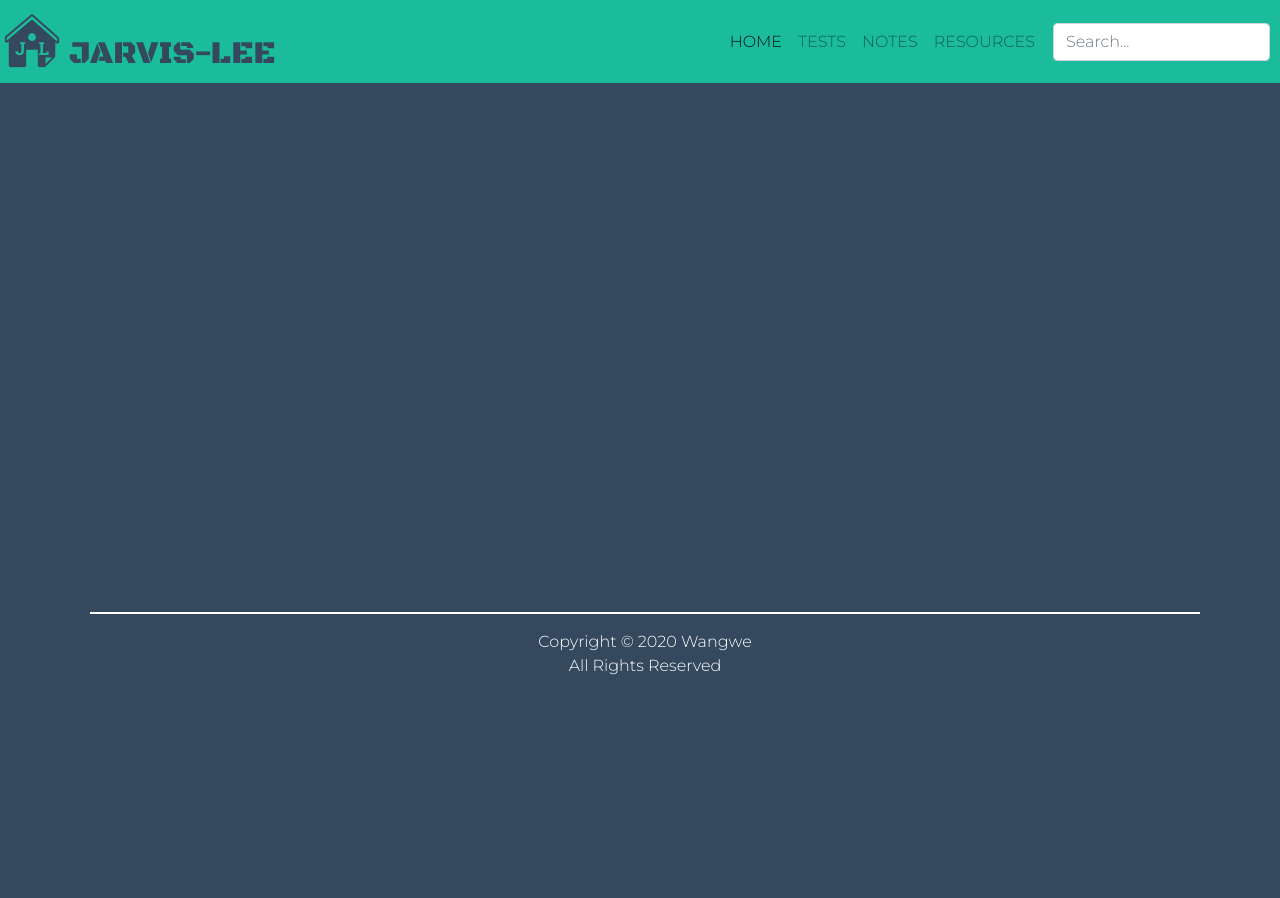
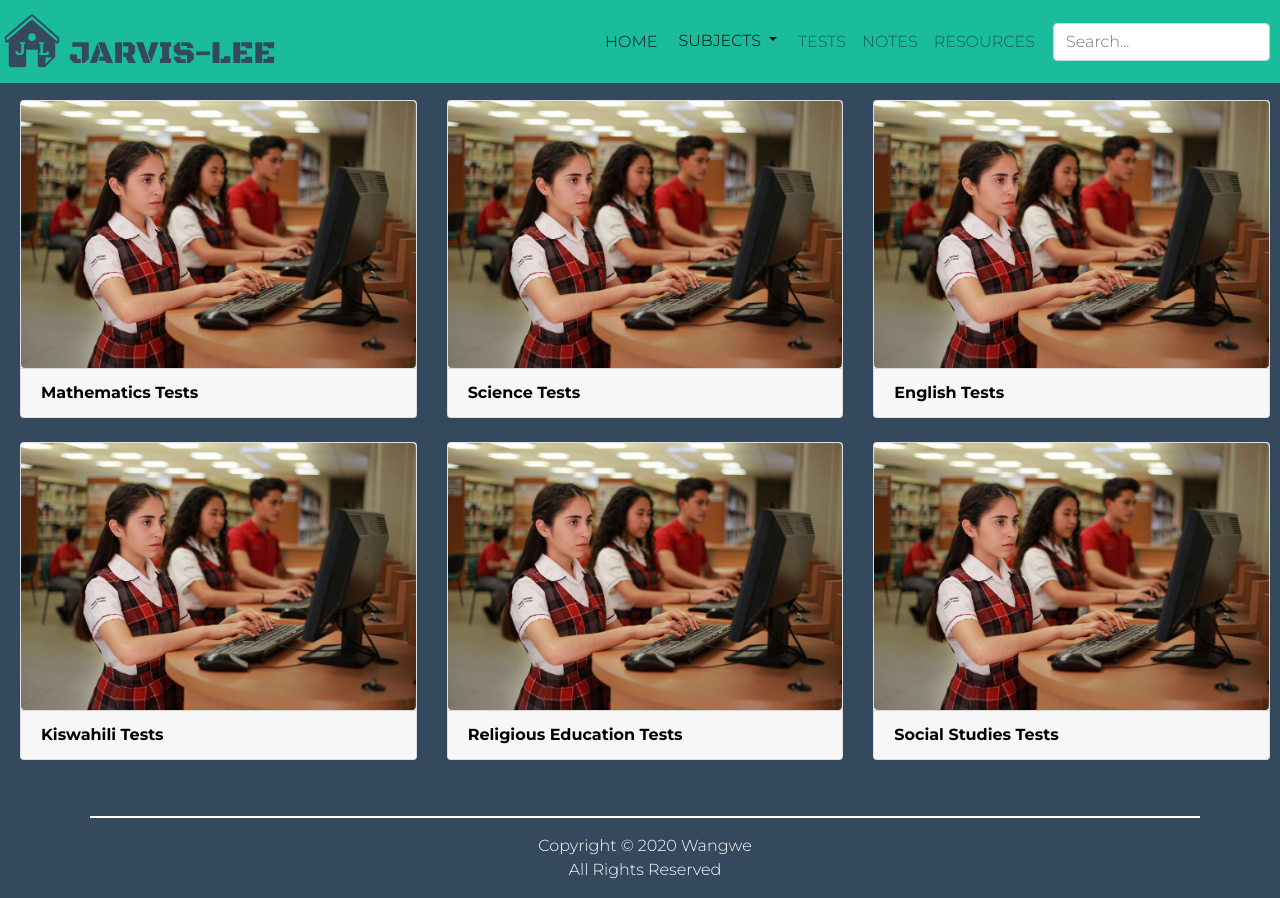
Before and after one commit to wwangwe/Jarvis-Lee, a Django app: page /tests/ in a window 1280 px wide. Before the commit the page ends 675 px from the top, so only its background shows below. Run offline with Django 3.2, Linux system fonts and the light colour scheme; data comes from the database, SQL or seed files in the repository; both versions use the stored data as it was after the commit; some libraries are stand-ins or nearby versions.

Commit message:
Finished base template for subjects and re introduced dropdown for subjects on landing page

```diff
--- a/learn/static/css/style.css
+++ b/learn/static/css/style.css
@@ -53,6 +53,10 @@ hr {
     box-shadow: 0 0 0 0.2rem rgba(52, 73, 94, 0.375) !important;
 }
 
+.card {
+    color: #000000 !important;
+}
+
 /* Navigation Bar */
 nav {
     padding: 0px !important;
@@ -85,8 +89,15 @@ nav {
     border-radius: 5px;
 }
 
-.dropdown-item:hover {
+.dropdown a.btn {
+    color: #000000 !important;
+}
+
+.dropdown-item:hover,
+.dropdown a.btn:hover {
     background-color: #34495E !important;
+    color: #ffffff !important;
+
 }
 
 /* Dropdown on hover */
@@ -129,8 +140,31 @@ nav {
 ------------------------INDEX PAGE------------------------------
 ===================================================================
 */
-img.students,
-img.kids {
-    height: auto;
-    margin: auto;
+/* img.students, */
+/* img.kids { */
+    /* height: auto; */
+    /* margin: auto; */
+/* } */
+
+img.img-hover:hover{
+    opacity: 0.8;
+    transform: scale(1.0125);
 }
+.overlay {
+    opacity: 0;
+  }
+
+  .card:hover .overlay {
+    opacity: 1;
+  }
+
+  .text {
+    color: #1ABC9C !important;
+    position: absolute;
+    top: 50%;
+    left: 50%;
+    -webkit-transform: translate(-50%, -50%);
+    -ms-transform: translate(-50%, -50%);
+    transform: translate(-50%, -50%);
+    text-align: center;
+  }
--- a/learn/templates/learn/base.html
+++ b/learn/templates/learn/base.html
@@ -46,10 +46,10 @@
                         <span class="sr-only">(current)</span>
                     </a>
                 </li>
-                <!-- <li class="nav-item">
+                <li class="nav-item">
                     <div class="dropdown">
-                            <a class="btn dropdown-toggle" href="#" role="button" id="dropdownMenu"
-                                data-toggle="dropdown" aria-haspopup="true" aria-expanded="false">
+                        <a class="btn dropdown-toggle" href="#" role="button" id="dropdownMenu" data-toggle="dropdown"
+                            aria-haspopup="true" aria-expanded="false">
                             Subjects
                         </a>
 
@@ -59,7 +59,7 @@
                             {% endfor %}
                         </div>
                     </div>
-                    </li> -->
+                </li>
                 <li class="nav-item">
                     <a class="nav-link" href="{% url 'learn:tests' %}">Tests</a>
                 </li>
@@ -80,6 +80,9 @@
     </nav>
     <div style="min-height: 480px;">
         {% block landing %}
+        {% endblock %}
+
+        {% block subjects %}
         {% endblock %}
     </div>
     <!-- Footer -->
--- a/learn/templates/learn/index.html
+++ b/learn/templates/learn/index.html
@@ -5,7 +5,7 @@
 {% block landing %}
 <div class="row">
     <div class="col-sm-6">
-        <img src="{% static 'img/students-on-computer.jpg' %}" alt="" srcset="" class="rounded img-fluid students">
+        <img src="{% static 'img/students-on-computer.jpg' %}" alt="" srcset="" class="rounded img-fluid">
     </div>
     <div class="col-sm-6">
         <h1><b>If you can learn, <br> you can do anything! </b></h1>
--- a/learn/templates/learn/notes.html
+++ b/learn/templates/learn/notes.html
@@ -1 +1,5 @@
-{% extends 'learn/base.html' %}
+{% extends 'learn/subjects_base.html' %}
+
+{% block cont %}
+Notes
+{% endblock %}
--- a/learn/templates/learn/resources.html
+++ b/learn/templates/learn/resources.html
@@ -1 +1,5 @@
-{% extends 'learn/base.html' %}
+{% extends 'learn/subjects_base.html' %}
+
+{% block cont %}
+Resources
+{% endblock %}
--- a/learn/templates/learn/subjects_base.html
+++ b/learn/templates/learn/subjects_base.html
@@ -1 +1,30 @@
 {% extends 'learn/base.html' %}
+{% load static %}
+
+{% block subjects %}
+<div class="row">
+    {% for subject in subject_list %}
+    <div class="col-sm-4">
+        <div class="card">
+            <div class="underlay">
+                <img src="{% static 'img/students-on-computer.jpg' %}" alt="" srcset=""
+                    class="rounded img-fluid img-hover">
+                <div class="overlay">
+                    <div class="text">
+                        <a href="#"> <button class="btn btn-outline"> Click Me! </button> </a>
+                    </div>
+                </div>
+            </div>
+            <div class="card-footer">
+                <b>
+                    {{ subject.name }}
+                    {% block cont %}
+                    {% endblock %}
+                </b>
+            </div>
+        </div>
+        <br>
+    </div>
+    {% endfor %}
+</div>
+{% endblock %}
--- a/learn/templates/learn/tests.html
+++ b/learn/templates/learn/tests.html
@@ -1,5 +1,8 @@
-{% extends 'learn/base.html' %}
-kjsdns
+{% extends 'learn/subjects_base.html' %}
+
+{% block cont %}
+Tests
+{% endblock %}
 
 <div class="row">
     <!-- <div class="col-sm-3" id="results">
--- a/learn/views.py
+++ b/learn/views.py
@@ -15,9 +15,10 @@ class  IndexView(generic.ListView):
 
 class TestsView(generic.ListView):
     template_name = 'learn/tests.html'
+    context_object_name = 'subject_list'
 
     def get_queryset(self):
-        return HttpResponse("Tests Page")
+        return Subject.objects.all()
 
 
 class NotesView(generic.ListView):
@@ -30,6 +31,7 @@ class NotesView(generic.ListView):
 
 class ResourcesView(generic.ListView):
     template_name = 'learn/resources.html'
+    context_object_name = 'subject_list'
 
     def get_queryset(self):
-        return HttpResponse("Resources")
+        return Subject.objects.all()
```
Also changed, not shown: db.sqlite3. Lines whose indentation alone changed are shown as unchanged.
